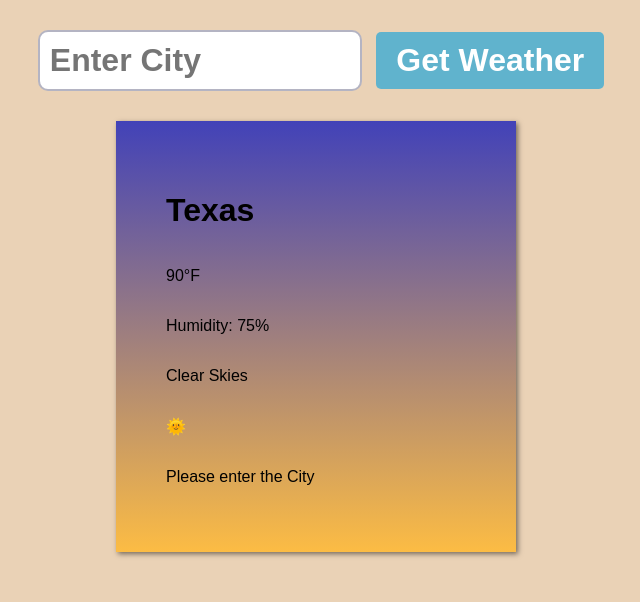
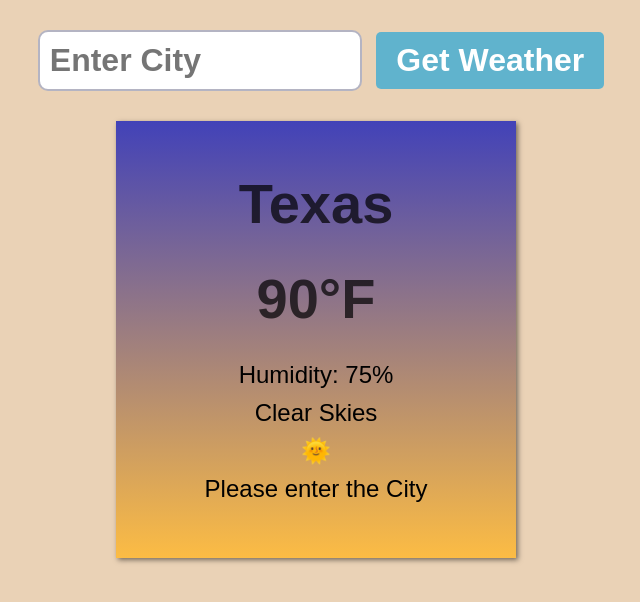
Before and after one commit to mayambacode/Weather-App, a plain HTML site: page index.html in a window 1280 px wide. Shown: the whole page, without its empty margins (324-964 px from the left). Drawn offline with Linux system fonts and the light colour scheme.

Commit message:
chore: Update styles for weather display

```diff
--- a/style.css
+++ b/style.css
@@ -45,4 +45,25 @@ button[type="submit"]:hover {
     min-width: 300px;
     display: flex;
     flex-direction: column;
+    align-items: center;
 }
+
+h1 {
+    font-size: 3.5rem;
+    margin-top: 0;
+    margin-bottom: 25px;
+}
+
+p {
+    font-size: 1.5rem;
+    margin: 5px 0px;
+}
+
+.cityDisplay, .tempDisplay {
+
+    font-size: 3.5rem;
+    font-weight: bold;
+    color: rgba(0, 0, 0, 0.705);
+    margin-bottom: 25px;
+
+}
```
